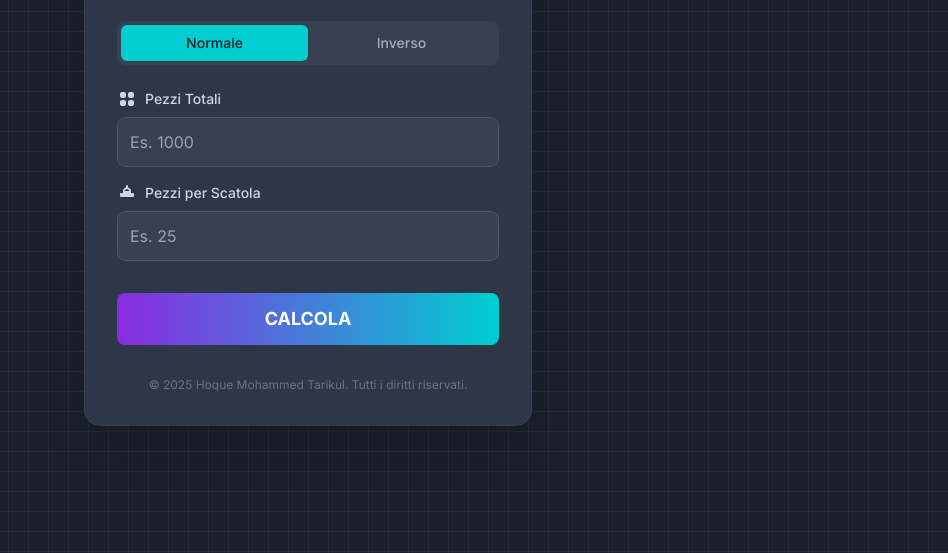
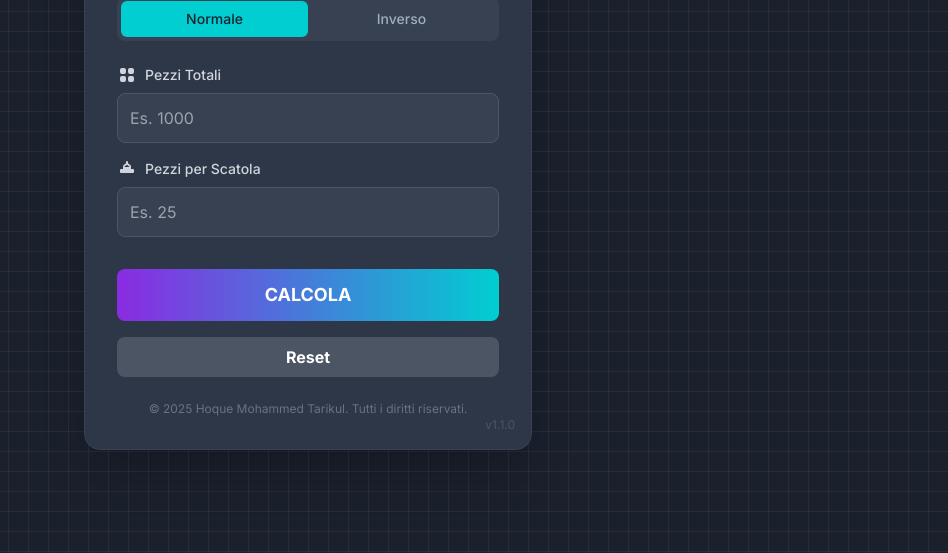
Before and after one commit to islamtarikul67/Calcola, a plain HTML site: page index.html in a window 1280 px wide. Shown: the part 229-782 px from the top of the page, without its empty margins (332-1280 px from the left). Drawn offline with nearby package versions, Linux system fonts and the light colour scheme.

Commit message:
Update index.html

```diff
--- a/index.html
+++ b/index.html
@@ -36,7 +36,7 @@
 </head>
 <body class="flex items-center justify-center min-h-screen py-8">
 
-    <div class="w-full max-w-md mx-auto bg-[#2d3748] rounded-2xl shadow-2xl p-8 border border-gray-700">
+    <div class="w-full max-w-md mx-auto bg-[#2d3748] rounded-2xl shadow-2xl p-8 border border-gray-700 relative">
 
         <!-- Header -->
         <div class="flex justify-between items-center mb-6">
@@ -115,9 +115,21 @@
             <p id="resultValue" class="text-3xl font-bold text-[#00CED1]"></p>
         </div>
 
+        <!-- Reset Button -->
+        <div class="mt-4">
+            <button id="resetBtn" class="w-full bg-gray-600 hover:bg-gray-700 text-white font-bold py-2 rounded-lg transition-colors">
+                Reset
+            </button>
+        </div>
+
         <!-- Footer -->
-        <div class="text-center mt-8">
+        <div class="text-center mt-6">
             <p class="text-xs text-gray-500">&copy; 2025 Hoque Mohammed Tarikul. Tutti i diritti riservati.</p>
+        </div>
+
+        <!-- Version Number -->
+        <div class="absolute bottom-4 right-4">
+             <p class="text-xs text-gray-600">v1.1.0</p>
         </div>
     </div>
 
@@ -126,6 +138,7 @@
         const btnNormale = document.getElementById('btnNormale');
         const btnInverso = document.getElementById('btnInverso');
         const calcolaBtn = document.getElementById('calcolaBtn');
+        const resetBtn = document.getElementById('resetBtn'); // Bottone Reset
         const resultArea = document.getElementById('resultArea');
         const resultText = document.getElementById('resultText');
         const resultValue = document.getElementById('resultValue');
@@ -237,7 +250,9 @@
                         resultText.textContent = `Una scatola incompleta non può avere ${pezziPerScatola} o più pezzi.`;
                         resultValue.textContent = '';
                     }
-                    totalIncompletePieces += value;
+                    if(!validationError) {
+                        totalIncompletePieces += value;
+                    }
                 });
 
                 if (validationError) {
@@ -264,6 +279,7 @@
         });
         addIncompleteBoxBtn.addEventListener('click', addIncompleteBoxField);
         calcolaBtn.addEventListener('click', calculate);
+        resetBtn.addEventListener('click', clearInputs); // Aggiunto listener per il reset
 
         // Inizializza l'interfaccia
         updateUI();
```
